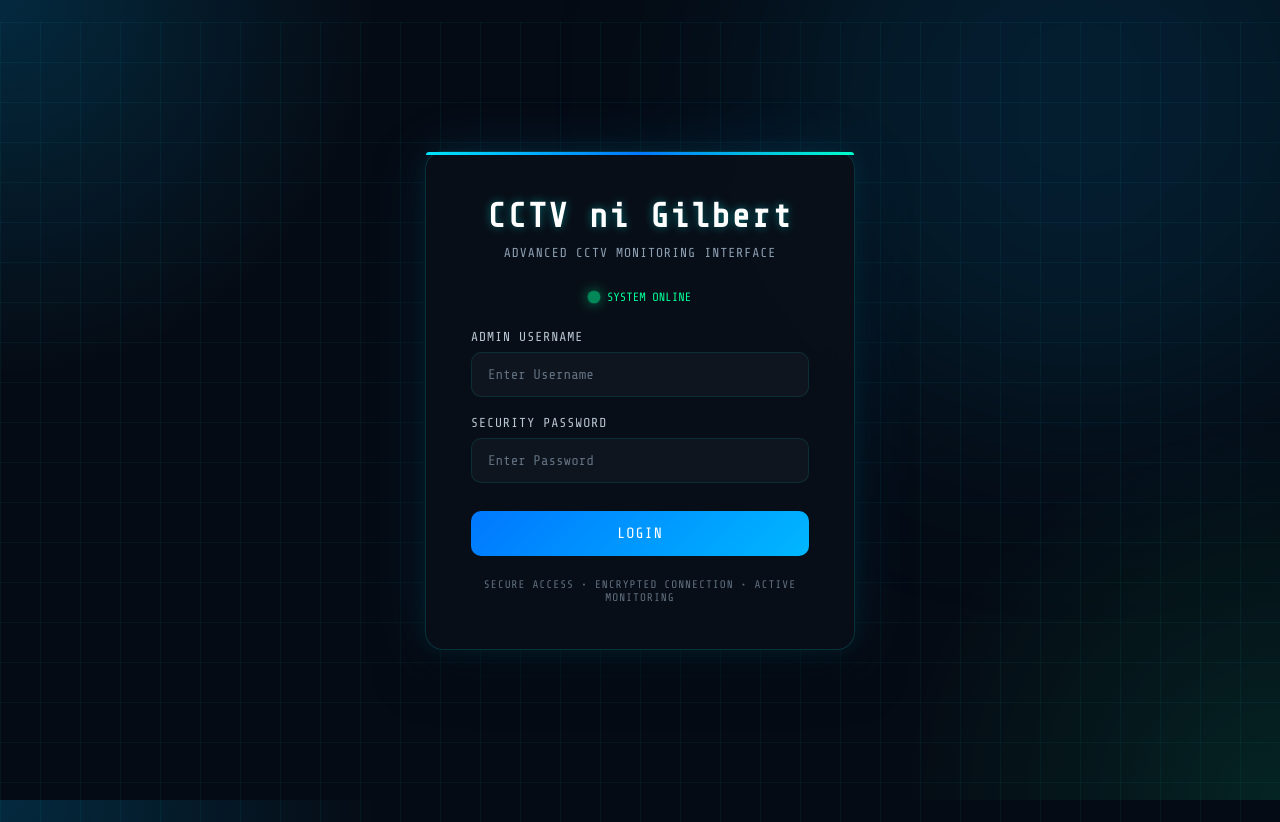
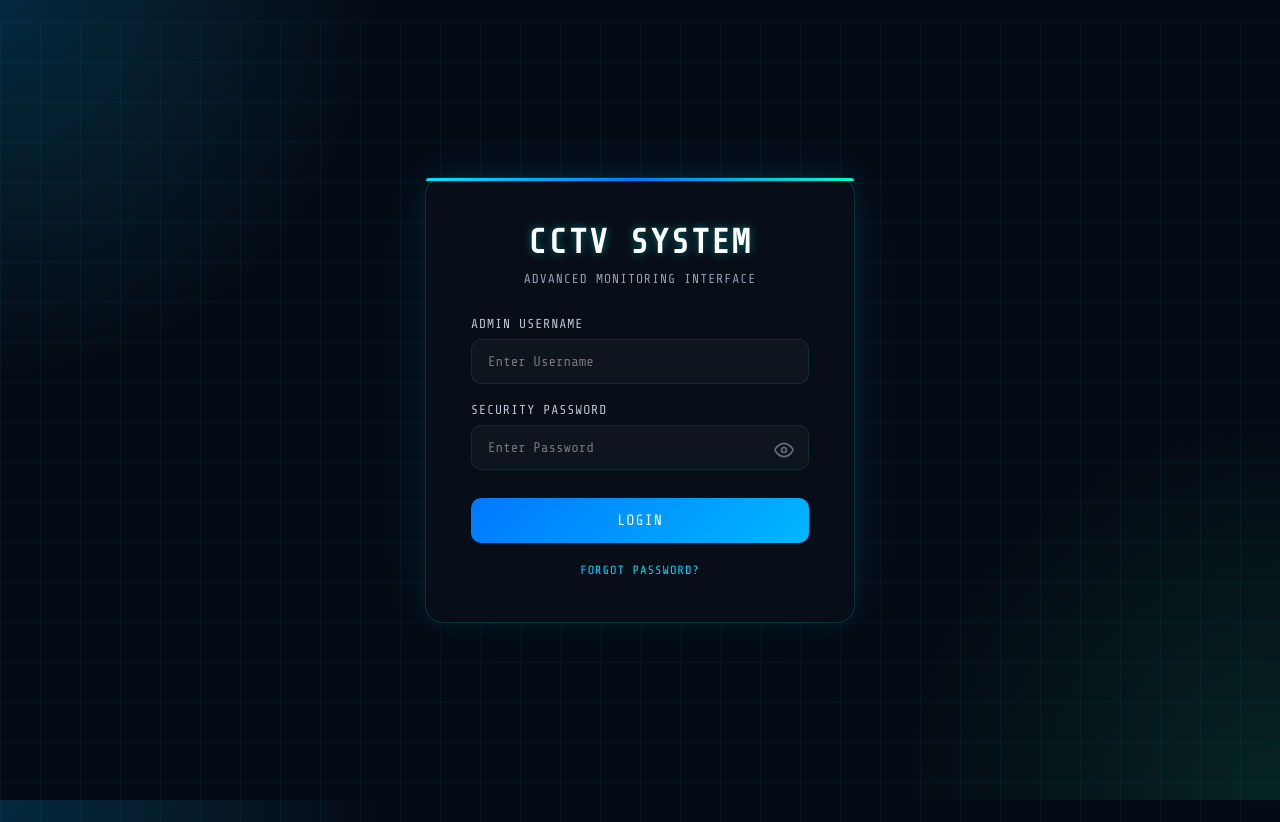
Before and after one commit to rvn-barbss/cctv-monitoring, a Flask app: page /login in a window 1280 px wide; the page is wider, and only the part inside the window is pictured. Run offline with Flask 3, Linux system fonts and the light colour scheme.

Commit message:
Added forgot password feature and view password toggle

```diff
--- a/app.py
+++ b/app.py
@@ -121,7 +121,7 @@ def login():
 
         if user and user.is_locked:
             record_activity("INTRUSION ALERT: Locked account access attempt", user.id)
-            flash('Account locked due to multiple failed attempts')
+            flash('Account locked due to multiple failed attempts', 'error')
             return render_template('login.html')
 
         if user and check_password_hash(user.password_hash, password):
@@ -134,9 +134,20 @@ def login():
                 if user.failed_attempts >= 5:
                     user.is_locked = True
                 db.session.commit()
-            flash('Invalid credentials')
+            flash('Invalid credentials', 'error')
 
     return render_template('login.html')
+
+@app.route('/forgot_password', methods=['POST'])
+def forgot_password():
+    username = request.form.get('username')
+    user = User.query.filter_by(username=username).first()
+
+    if user:
+        record_activity("PASSWORD RESET REQUESTED", user.id)
+
+    flash('If that account exists, a reset request has been sent to the Master Admin.', 'success')
+    return redirect(url_for('login'))
 
 @app.route('/verify_2fa', methods=['GET', 'POST'])
 def verify_2fa():
@@ -164,7 +175,7 @@ def verify_2fa():
             record_activity("LOGIN SUCCESS", user.id)
             return redirect(url_for('dashboard'))
         else:
-            flash('Invalid Authenticator Code')
+            flash('Invalid Authenticator Code', 'error')
 
     qr_b64 = None
     if is_first_time:
--- a/templates/login.html
+++ b/templates/login.html
@@ -4,323 +4,145 @@
     <meta charset="UTF-8" />
     <meta name="viewport" content="width=device-width, initial-scale=1.0" />
     <title>Admin Login | CCTV Monitoring System</title>
-
-    <!-- Tech Font -->
     <link href="https://fonts.googleapis.com/css2?family=Share+Tech+Mono&display=swap" rel="stylesheet">
-
     <style>
-        * {
-            margin: 0;
-            padding: 0;
-            box-sizing: border-box;
-        }
-
+        * { margin: 0; padding: 0; box-sizing: border-box; }
         body {
-            height: 100vh;
-            display: flex;
-            justify-content: center;
-            align-items: center;
-            font-family: 'Share Tech Mono', monospace;
-            overflow: hidden;
-            background:
-                radial-gradient(circle at top left, rgba(0,180,255,0.18), transparent 25%),
-                radial-gradient(circle at bottom right, rgba(0,255,170,0.10), transparent 25%),
-                #050b14;
+            height: 100vh; display: flex; justify-content: center; align-items: center;
+            font-family: 'Share Tech Mono', monospace; overflow: hidden;
+            background: radial-gradient(circle at top left, rgba(0,180,255,0.18), transparent 25%),
+                        radial-gradient(circle at bottom right, rgba(0,255,170,0.10), transparent 25%),
+                        #050b14;
             position: relative;
         }
-
-        /* Animated grid background */
         body::before {
-            content: "";
-            position: absolute;
-            width: 100%;
-            height: 100%;
-            background-image:
-                linear-gradient(rgba(0,255,255,0.05) 1px, transparent 1px),
-                linear-gradient(90deg, rgba(0,255,255,0.05) 1px, transparent 1px);
-            background-size: 40px 40px;
-            animation: moveGrid 12s linear infinite;
+            content: ""; position: absolute; width: 100%; height: 100%;
+            background-image: linear-gradient(rgba(0,255,255,0.05) 1px, transparent 1px),
+                              linear-gradient(90deg, rgba(0,255,255,0.05) 1px, transparent 1px);
+            background-size: 40px 40px; animation: moveGrid 12s linear infinite;
         }
-
-        @keyframes moveGrid {
-            from {
-                transform: translateY(0px);
-            }
-            to {
-                transform: translateY(40px);
-            }
-        }
-
-        /* Floating glow */
-        body::after {
-            content: "";
-            position: absolute;
-            width: 600px;
-            height: 600px;
-            background: rgba(0, 170, 255, 0.12);
-            filter: blur(120px);
-            border-radius: 50%;
-            top: -200px;
-            right: -100px;
-        }
+        @keyframes moveGrid { from { transform: translateY(0px); } to { transform: translateY(40px); } }
 
         .login-card {
-            position: relative;
-            width: 100%;
-            max-width: 430px;
-            padding: 45px;
-            border-radius: 18px;
-
-            background: rgba(10, 15, 25, 0.88);
-            backdrop-filter: blur(16px);
-
+            position: relative; width: 100%; max-width: 430px; padding: 45px;
+            border-radius: 18px; background: rgba(10, 15, 25, 0.88); backdrop-filter: blur(16px);
             border: 1px solid rgba(0,255,255,0.15);
-
-            box-shadow:
-                0 0 25px rgba(0,255,255,0.08),
-                0 0 60px rgba(0,140,255,0.12),
-                0 20px 50px rgba(0,0,0,0.6);
-
+            box-shadow: 0 0 25px rgba(0,255,255,0.08), 0 0 60px rgba(0,140,255,0.12), 0 20px 50px rgba(0,0,0,0.6);
             z-index: 2;
         }
+        .login-card::before {
+            content: ""; position: absolute; top: 0; left: 0; width: 100%; height: 3px;
+            background: linear-gradient(90deg, #00e5ff, #0078ff, #00ffcc); border-radius: 18px 18px 0 0;
+        }
+        h2 { text-align: center; color: #ffffff; font-size: 34px; letter-spacing: 2px; margin-bottom: 10px; text-shadow: 0 0 10px rgba(0,255,255,0.4); }
+        .subtitle { text-align: center; color: #8ca0b3; font-size: 13px; margin-bottom: 30px; letter-spacing: 1px; }
+        .input-group { margin-bottom: 18px; position: relative; }
+        .input-group label { display: block; margin-bottom: 8px; color: #b9c6d3; font-size: 13px; letter-spacing: 1px; }
+        .input-field {
+            width: 100%; padding: 14px 16px; border-radius: 10px; border: 1px solid rgba(0,255,255,0.1);
+            background: rgba(255,255,255,0.03); color: #ffffff; outline: none; transition: all 0.3s ease;
+            font-size: 14px; font-family: 'Share Tech Mono', monospace;
+        }
+        .input-field:focus { border-color: #00d9ff; box-shadow: 0 0 0 3px rgba(0,217,255,0.12), 0 0 15px rgba(0,217,255,0.18); background: rgba(255,255,255,0.05); }
 
-        /* top line accent */
-        .login-card::before {
-            content: "";
-            position: absolute;
-            top: 0;
-            left: 0;
-            width: 100%;
-            height: 3px;
-
-            background: linear-gradient(
-                90deg,
-                #00e5ff,
-                #0078ff,
-                #00ffcc
-            );
-
-            border-radius: 18px 18px 0 0;
+        .eye-btn {
+            position: absolute; right: 15px; top: 38px; background: none; border: none;
+            color: #607080; cursor: pointer; transition: 0.3s;
         }
-
-        h2 {
-            text-align: center;
-            color: #ffffff;
-            font-size: 34px;
-            letter-spacing: 2px;
-            margin-bottom: 10px;
-            text-shadow: 0 0 10px rgba(0,255,255,0.4);
-        }
-
-        .subtitle {
-            text-align: center;
-            color: #8ca0b3;
-            font-size: 13px;
-            margin-bottom: 30px;
-            letter-spacing: 1px;
-        }
-
-        .system-status {
-            display: flex;
-            align-items: center;
-            justify-content: center;
-            gap: 8px;
-
-            margin-bottom: 25px;
-
-            color: #00ff99;
-            font-size: 12px;
-        }
-
-        .status-dot {
-            width: 10px;
-            height: 10px;
-            background: #00ff99;
-            border-radius: 50%;
-            box-shadow: 0 0 10px #00ff99;
-            animation: pulse 1.5s infinite;
-        }
-
-        @keyframes pulse {
-            0% {
-                opacity: 1;
-                transform: scale(1);
-            }
-            50% {
-                opacity: 0.5;
-                transform: scale(1.3);
-            }
-            100% {
-                opacity: 1;
-                transform: scale(1);
-            }
-        }
-
-        .input-group {
-            margin-bottom: 18px;
-        }
-
-        .input-group label {
-            display: block;
-            margin-bottom: 8px;
-            color: #b9c6d3;
-            font-size: 13px;
-            letter-spacing: 1px;
-        }
-
-        .input-field {
-            width: 100%;
-            padding: 14px 16px;
-
-            border-radius: 10px;
-            border: 1px solid rgba(0,255,255,0.1);
-
-            background: rgba(255,255,255,0.03);
-            color: #ffffff;
-
-            outline: none;
-            transition: all 0.3s ease;
-
-            font-size: 14px;
-            font-family: 'Share Tech Mono', monospace;
-        }
-
-        .input-field::placeholder {
-            color: #607080;
-        }
-
-        .input-field:focus {
-            border-color: #00d9ff;
-
-            box-shadow:
-                0 0 0 3px rgba(0,217,255,0.12),
-                0 0 15px rgba(0,217,255,0.18);
-
-            background: rgba(255,255,255,0.05);
-        }
+        .eye-btn:hover { color: #00d9ff; }
 
         .login-btn {
-            width: 100%;
-            padding: 14px;
-            margin-top: 10px;
+            width: 100%; padding: 14px; margin-top: 10px; border: none; border-radius: 10px;
+            background: linear-gradient(135deg, #0078ff, #00b7ff); color: white; font-size: 15px;
+            font-family: 'Share Tech Mono', monospace; letter-spacing: 1px; cursor: pointer; transition: all 0.3s ease;
+        }
+        .login-btn:hover { transform: translateY(-2px); box-shadow: 0 0 20px rgba(0,183,255,0.35), 0 10px 30px rgba(0,120,255,0.3); }
 
-            border: none;
-            border-radius: 10px;
+        .forgot-link {
+            display: block; text-align: center; margin-top: 20px; font-size: 12px; color: #00d9ff;
+            text-decoration: none; cursor: pointer; letter-spacing: 1px; transition: 0.3s;
+        }
+        .forgot-link:hover { text-shadow: 0 0 8px rgba(0,217,255,0.6); }
 
-            background: linear-gradient(
-                135deg,
-                #0078ff,
-                #00b7ff
-            );
+        .error { background: rgba(255, 76, 76, 0.12); color: #ff7b7b; border: 1px solid rgba(255, 76, 76, 0.25); padding: 12px; border-radius: 10px; text-align: center; margin-bottom: 18px; font-size: 13px; }
+        .success { background: rgba(0, 230, 118, 0.12); color: #00e676; border: 1px solid rgba(0, 230, 118, 0.25); padding: 12px; border-radius: 10px; text-align: center; margin-bottom: 18px; font-size: 13px; }
 
-            color: white;
-            font-size: 15px;
-            font-family: 'Share Tech Mono', monospace;
-            letter-spacing: 1px;
-
-            cursor: pointer;
-            transition: all 0.3s ease;
+        /* Modal Styles */
+        .modal {
+            display: none; position: fixed; inset: 0; background: rgba(0,0,0,0.8);
+            justify-content: center; align-items: center; z-index: 10; backdrop-filter: blur(5px);
         }
-
-        .login-btn:hover {
-            transform: translateY(-2px);
-
-            box-shadow:
-                0 0 20px rgba(0,183,255,0.35),
-                0 10px 30px rgba(0,120,255,0.3);
+        .modal-content {
+            background: rgba(10, 15, 25, 0.95); padding: 30px; border-radius: 15px;
+            border: 1px solid #00d9ff; width: 90%; max-width: 400px;
         }
-
-        .footer-text {
-            margin-top: 22px;
-            text-align: center;
-            font-size: 11px;
-            color: #607080;
-            letter-spacing: 1px;
-        }
-
-        .error {
-            background: rgba(255, 76, 76, 0.12);
-            color: #ff7b7b;
-            border: 1px solid rgba(255, 76, 76, 0.25);
-
-            padding: 12px;
-            border-radius: 10px;
-            text-align: center;
-
-            margin-bottom: 18px;
-            font-size: 13px;
-        }
-
-        @media (max-width: 500px) {
-            .login-card {
-                margin: 20px;
-                padding: 35px 25px;
-            }
-
-            h2 {
-                font-size: 28px;
-            }
-        }
+        .modal-title { color: #fff; font-size: 18px; margin-bottom: 15px; letter-spacing: 1px; }
+        .close-btn { display: inline-block; margin-top: 15px; background: none; border: 1px solid #607080; color: #8ca0b3; padding: 8px 15px; border-radius: 5px; cursor: pointer; }
     </style>
 </head>
 <body>
 
     <div class="login-card">
+        <h2>CCTV SYSTEM</h2>
+        <p class="subtitle">ADVANCED MONITORING INTERFACE</p>
 
-        <h2>CCTV ni Gilbert</h2>
-
-        <p class="subtitle">
-            ADVANCED CCTV MONITORING INTERFACE
-        </p>
-
-        <div class="system-status">
-            <div class="status-dot"></div>
-            SYSTEM ONLINE
-        </div>
-
-        {% with messages = get_flashed_messages() %}
+        {% with messages = get_flashed_messages(with_categories=true) %}
           {% if messages %}
-            {% for message in messages %}
-              <div class="error">{{ message }}</div>
+            {% for category, message in messages %}
+              <div class="{% if category == 'success' %}success{% else %}error{% endif %}">{{ message }}</div>
             {% endfor %}
           {% endif %}
         {% endwith %}
 
-        <form method="post">
-
+        <form method="post" action="/login">
             <div class="input-group">
                 <label>ADMIN USERNAME</label>
-                <input
-                    type="text"
-                    name="username"
-                    class="input-field"
-                    placeholder="Enter Username"
-                    required
-                >
+                <input type="text" name="username" class="input-field" placeholder="Enter Username" required>
             </div>
 
             <div class="input-group">
                 <label>SECURITY PASSWORD</label>
-                <input
-                    type="password"
-                    name="password"
-                    class="input-field"
-                    placeholder="Enter Password"
-                    required
-                >
+                <input type="password" name="password" id="passInput" class="input-field" placeholder="Enter Password" required>
+                <button type="button" class="eye-btn" onclick="togglePassword()">
+                    <svg id="eyeIcon" xmlns="http://www.w3.org/2000/svg" width="20" height="20" viewBox="0 0 24 24" fill="none" stroke="currentColor" stroke-width="2" stroke-linecap="round" stroke-linejoin="round"><path d="M1 12s4-8 11-8 11 8 11 8-4 8-11 8-11-8-11-8z"></path><circle cx="12" cy="12" r="3"></circle></svg>
+                </button>
             </div>
 
-            <button type="submit" class="login-btn">
-                LOGIN
-            </button>
-
+            <button type="submit" class="login-btn">LOGIN</button>
         </form>
 
-        <div class="footer-text">
-            SECURE ACCESS • ENCRYPTED CONNECTION • ACTIVE MONITORING
-        </div>
-
+        <a class="forgot-link" onclick="openModal()">FORGOT PASSWORD?</a>
     </div>
 
+    <div class="modal" id="forgotModal">
+        <div class="modal-content">
+            <div class="modal-title">REQUEST PASSWORD RESET</div>
+            <p style="color:#8ca0b3; font-size:12px; margin-bottom: 20px;">Submit your username to securely request a master admin reset.</p>
+            <form method="post" action="/forgot_password">
+                <input type="text" name="username" class="input-field" placeholder="Enter your username" required style="margin-bottom: 15px;">
+                <button type="submit" class="login-btn">SEND REQUEST</button>
+                <button type="button" class="close-btn" onclick="closeModal()">CANCEL</button>
+            </form>
+        </div>
+    </div>
+
+    <script>
+        function togglePassword() {
+            const passInput = document.getElementById('passInput');
+            if (passInput.type === 'password') {
+                passInput.type = 'text';
+            } else {
+                passInput.type = 'password';
+            }
+        }
+
+        function openModal() {
+            document.getElementById('forgotModal').style.display = 'flex';
+        }
+
+        function closeModal() {
+            document.getElementById('forgotModal').style.display = 'none';
+        }
+    </script>
 </body>
 </html>
```
